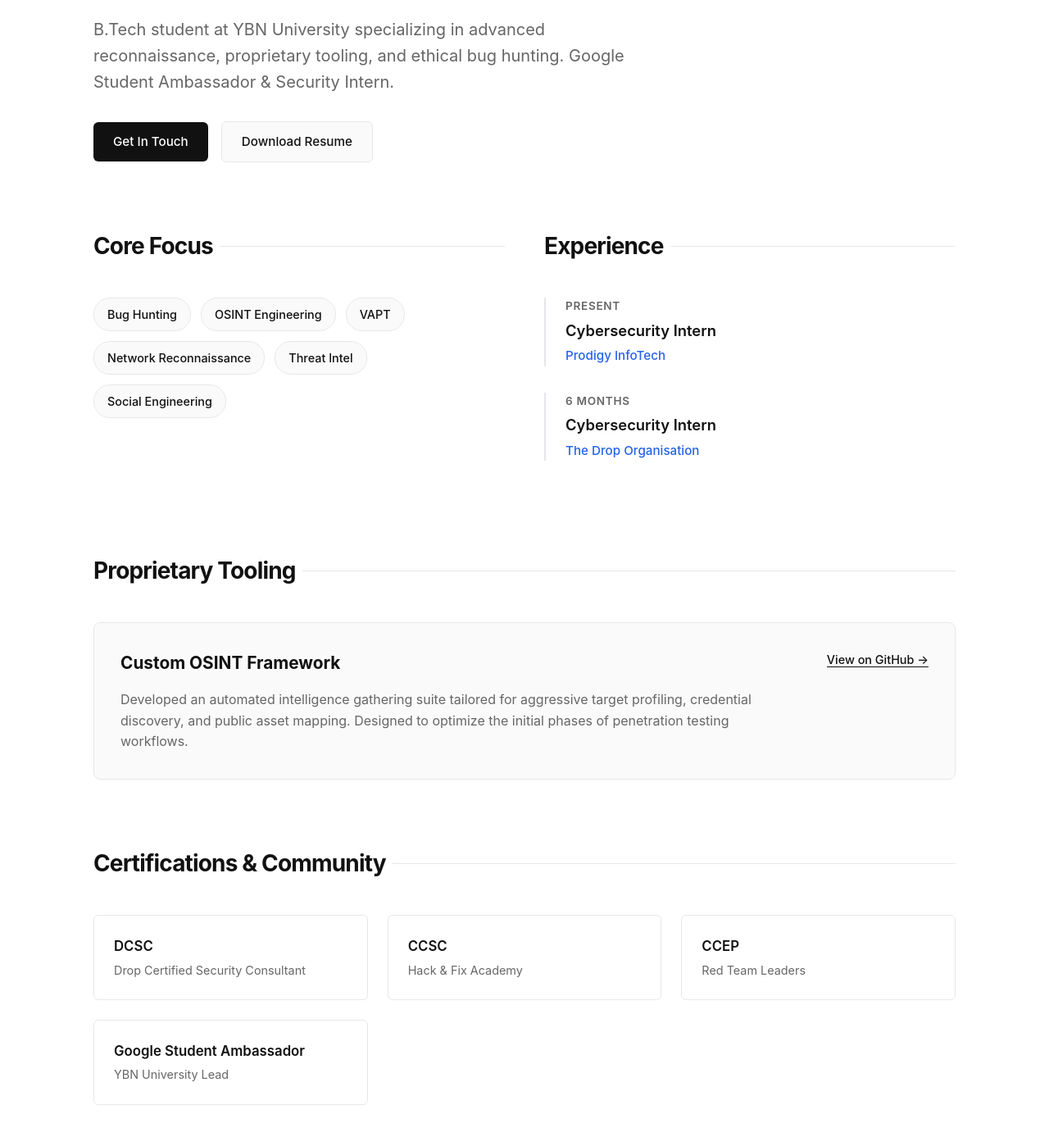
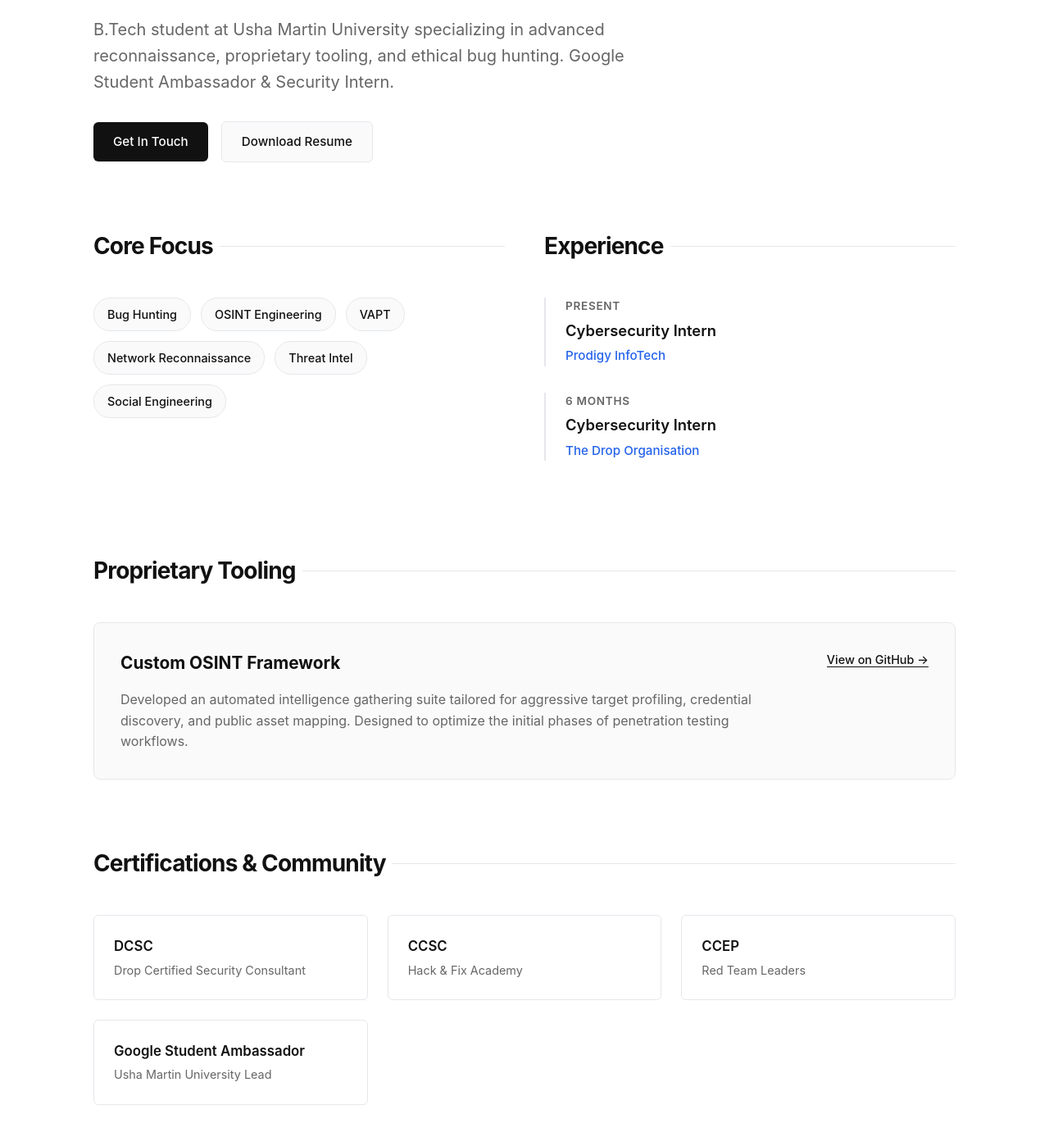
Before and after one commit to enthem-nitish/enthem-nitish.github.io, a plain HTML site: page index.html in a window 1280 px wide. Shown: the part 287-1674 px from the top of the page at 82% size. Drawn offline with Linux system fonts and the light colour scheme.

Commit message:
Update index.html

```diff
--- a/index.html
+++ b/index.html
@@ -335,7 +335,7 @@
     <main>
         <section class="hero">
             <h1>Cybersecurity Analyst & <br>OSINT Specialist</h1>
-            <p>B.Tech student at YBN University specializing in advanced reconnaissance, proprietary tooling, and ethical bug hunting. Google Student Ambassador & Security Intern.</p>
+            <p>B.Tech student at Usha Martin University specializing in advanced reconnaissance, proprietary tooling, and ethical bug hunting. Google Student Ambassador & Security Intern.</p>
             <div class="cta-group">
                 <a href="mailto:your-email@example.com" class="btn btn-primary">Get In Touch</a>
                 <!-- Resume placeholder link. Update href attribute when your file is ready -->
@@ -401,7 +401,7 @@
                 </div>
                 <div class="cert-card">
                     <div class="cert-title">Google Student Ambassador</div>
-                    <div class="cert-issuer">YBN University Lead</div>
+                    <div class="cert-issuer">Usha Martin University Lead</div>
                 </div>
             </div>
         </section>
```
